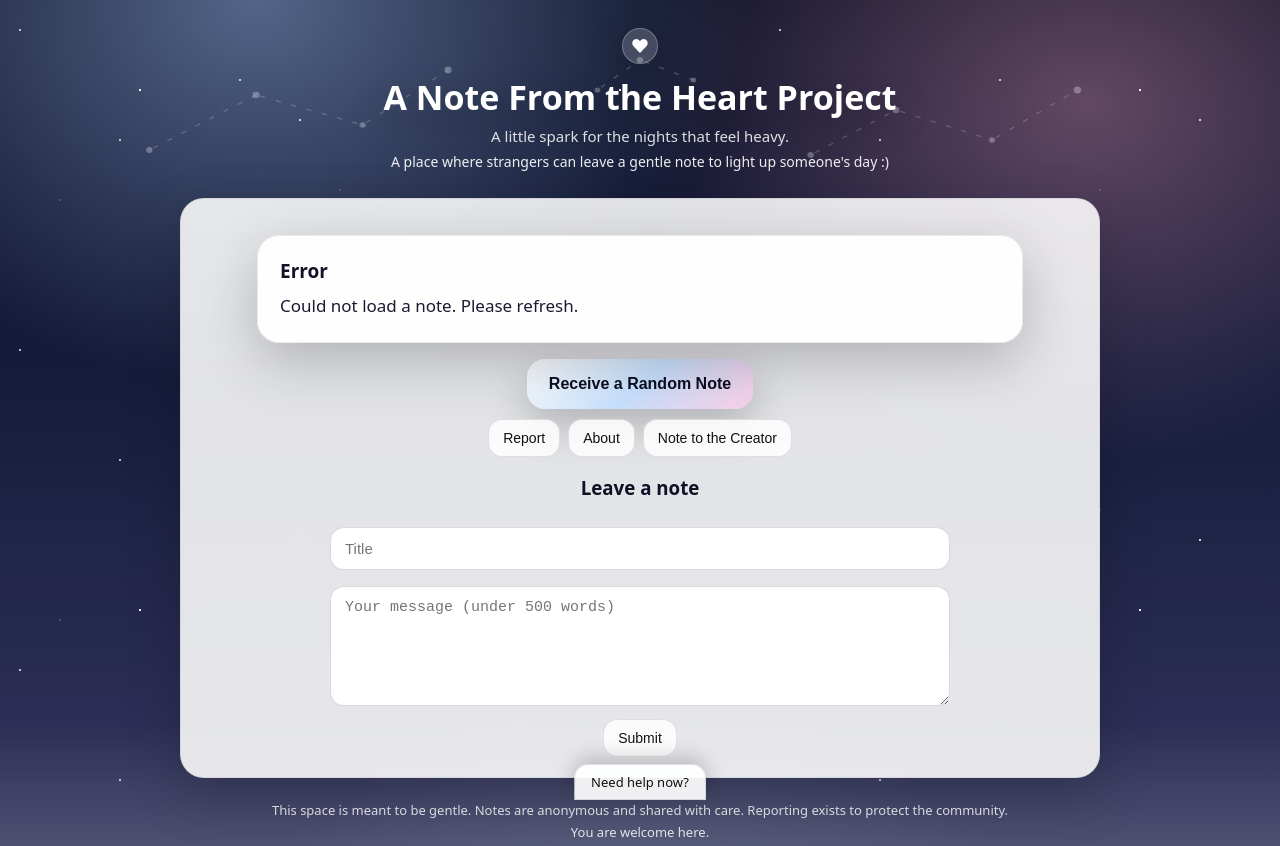
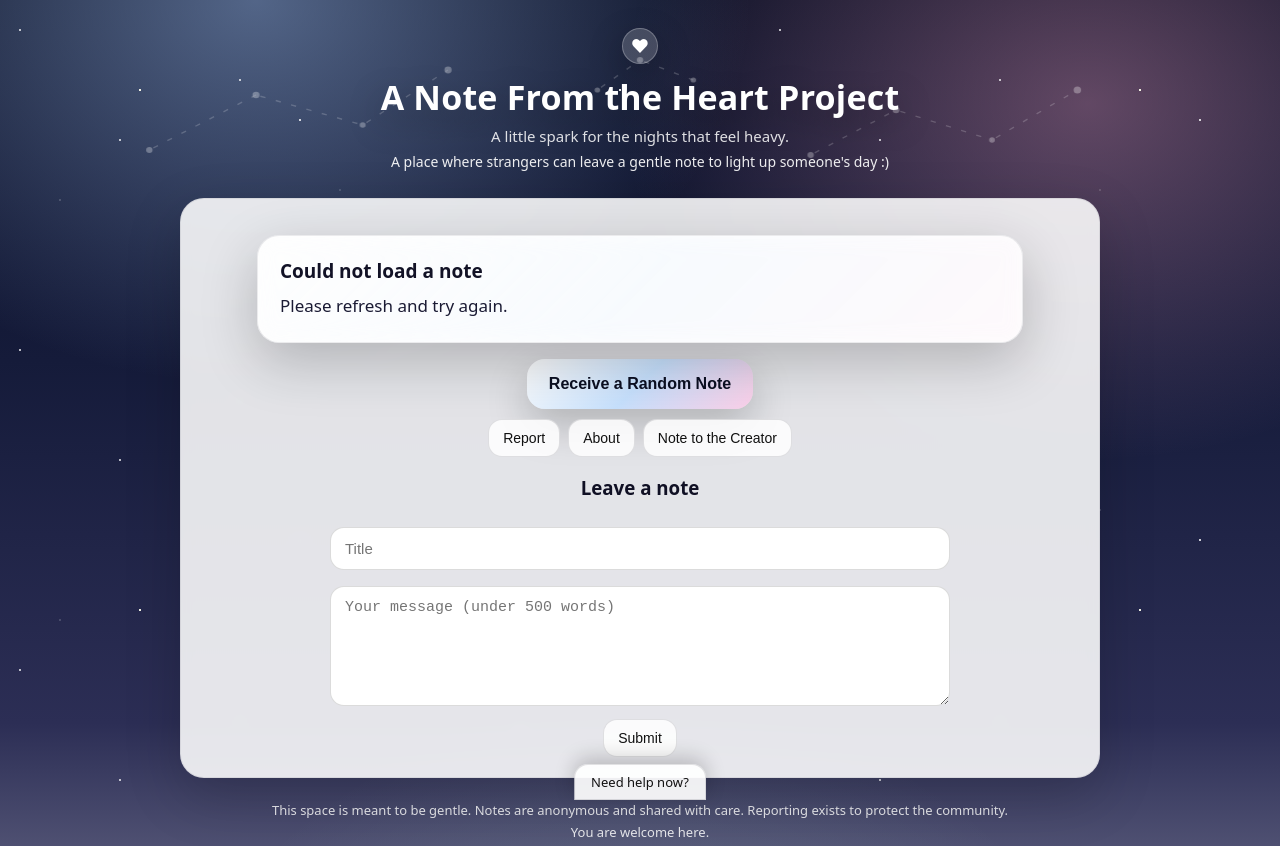
Before and after one commit to alveenas/A-Note-From-the-Heart-Project, a website: page public/index.html in a window 1280 px wide. Shown: the top 846 px of the page. Drawn offline with Linux system fonts and the light colour scheme; no server answers.

Commit message:
Update homepage content

```diff
--- a/public/index.html
+++ b/public/index.html
@@ -4,6 +4,9 @@
 <meta charset="utf-8">
 <meta name="viewport" content="width=device-width, initial-scale=1">
 <title>A Note From the Heart Project</title>
+
+<!-- Favicon -->
+<link rel="icon" href="/favicon.ico">
 
 <style>
   :root{
@@ -34,6 +37,7 @@ body{
     pointer-events:none;
   }
 
+  /* twinkling star field */
   .stars1,.stars2,.stars3,.stars4{
     z-index:0;
     background-repeat:repeat;
@@ -78,7 +82,7 @@ body{
   }
   @keyframes twinkle{50%{opacity:.95}}
 
-/* Constellations */
+  /* Constellations (background SVG layer) */
   .constellations{
     z-index:1;
     opacity:.55;
@@ -103,13 +107,15 @@ body{
   }
   @keyframes pulse{50%{opacity:.55}}
 
-/* Shooting stars (behind content) */
+  /* Shooting stars (behind everything) */
   .shooting-stars{
-  z-index:2;
+    z-index:2; /* content is z-index 10 */
     overflow:hidden;
   }
   .shooting-stars span{
     position:absolute;
+    top:0;
+    left:0;
     width:180px;
     height:2px;
     background:linear-gradient(90deg, rgba(255,255,255,0), rgba(255,255,255,.95), rgba(255,255,255,0));
@@ -118,15 +124,28 @@ body{
     filter:blur(.2px);
     animation:shoot 7s linear infinite;
   }
-.shooting-stars span:nth-child(1){ top:12%; left:-30%; animation-delay:0s;  animation-duration:8s;}
-.shooting-stars span:nth-child(2){ top:28%; left:-50%; animation-delay:2.2s;animation-duration:9s;}
-.shooting-stars span:nth-child(3){ top:44%; left:-40%; animation-delay:4.2s;animation-duration:8.5s;}
-.shooting-stars span:nth-child(4){ top:18%; left:-60%; animation-delay:5.4s;animation-duration:10s;}
+  .shooting-stars span::after{
+    content:"";
+    position:absolute;
+    right:-10px;
+    top:-4px;
+    width:10px;
+    height:10px;
+    background:rgba(255,255,255,.95);
+    border-radius:50%;
+    filter:blur(1px);
+    opacity:.7;
+  }
+  .shooting-stars span:nth-child(1){ top:12%; left:-30%; animation-delay:0s; animation-duration:8s; }
+  .shooting-stars span:nth-child(2){ top:28%; left:-50%; animation-delay:2.2s; animation-duration:9s; }
+  .shooting-stars span:nth-child(3){ top:44%; left:-40%; animation-delay:4.2s; animation-duration:8.5s; }
+  .shooting-stars span:nth-child(4){ top:18%; left:-60%; animation-delay:5.4s; animation-duration:10s; }
+
   @keyframes shoot{
     0%   { transform:translateX(-30vw) translateY(0) rotate(-20deg); opacity:0; }
-  10%  { opacity:.55; }
-  45%  { opacity:.55; }
-  60%  { transform:translateX(160vw) translateY(24vh) rotate(-20deg); opacity:0; }
+    8%   { opacity:.55; }
+    35%  { opacity:.55; }
+    55%  { transform:translateX(160vw) translateY(24vh) rotate(-20deg); opacity:0; }
     100% { opacity:0; }
   }
 
@@ -138,7 +157,10 @@ body{
     z-index:10;
   }
 
-.header{padding-bottom:10px}
+  .header{
+    position:relative;
+    padding-bottom:10px;
+  }
 
   .heart{
     display:inline-flex;
@@ -160,10 +182,22 @@ h1{
     font-size:34px;
     margin:0 0 6px;
     text-shadow:0 12px 35px rgba(0,0,0,.4);
+    letter-spacing:.2px;
   }
 
-.tagline{color:rgba(255,255,255,.85);font-size:15px;margin:0 0 6px}
-.mission{color:rgba(255,255,255,.92);font-size:14px;max-width:660px;margin:0 auto 16px;line-height:1.45}
+  .tagline{
+    color:rgba(255,255,255,.85);
+    font-size:15px;
+    margin:0 0 6px;
+  }
+
+  .mission{
+    color:rgba(255,255,255,.92);
+    font-size:14px;
+    max-width:660px;
+    margin:0 auto 16px;
+    line-height:1.45;
+  }
 
   .card{
     background:var(--glass);
@@ -174,7 +208,11 @@ h1{
     backdrop-filter: blur(6px);
   }
 
-#count{font-weight:650;margin-bottom:10px;color:#15152c}
+  #count{
+    font-weight:650;
+    margin-bottom:10px;
+    color:#15152c;
+  }
 
   #note{
     background:var(--card);
@@ -188,12 +226,37 @@ h1{
     position:relative;
     overflow:hidden;
   }
-#note-title{font-size:19px;margin:0 0 8px;color:#121226}
-#note-message{font-size:17px;line-height:1.65;white-space:pre-wrap;margin:0;color:#1a1a33}
 
-/* fade-in for each new note */
-.note-fade{animation:noteFade .35s ease}
-@keyframes noteFade{from{opacity:0;transform:translateY(6px)}to{opacity:1;transform:none}}
+  #note::before{
+    content:"";
+    position:absolute;
+    inset:-2px;
+    background:linear-gradient(135deg, rgba(255,255,255,.55), rgba(196,224,255,.32), rgba(255,205,232,.28));
+    filter:blur(10px);
+    opacity:.35;
+    z-index:0;
+  }
+  #note > *{ position:relative; z-index:1; }
+
+  #note-title{
+    font-size:19px;
+    margin:0 0 8px;
+    color:#121226;
+  }
+  #note-message{
+    font-size:17px;
+    line-height:1.65;
+    white-space:pre-wrap;
+    margin:0;
+    color:#1a1a33;
+  }
+
+  /* Fade-in for each new note */
+  .note-fade{ animation:noteFade .35s ease; }
+  @keyframes noteFade{
+    from{ opacity:0; transform:translateY(6px); }
+    to{ opacity:1; transform:none; }
+  }
 
   .primary-btn{
     display:block;
@@ -209,9 +272,18 @@ h1{
     box-shadow:0 16px 40px rgba(0,0,0,.22);
     transition:transform .12s ease, box-shadow .12s ease;
   }
-.primary-btn:hover{transform:translateY(-1px);box-shadow:0 20px 50px rgba(0,0,0,.26)}
+  .primary-btn:hover{
+    transform:translateY(-1px);
+    box-shadow:0 20px 50px rgba(0,0,0,.26);
+  }
 
-.action-row{display:flex;justify-content:center;flex-wrap:wrap;gap:8px;margin-bottom:8px}
+  .action-row{
+    display:flex;
+    justify-content:center;
+    flex-wrap:wrap;
+    gap:8px;
+    margin-bottom:8px;
+  }
 
   .secondary-btn{
     padding:10px 14px;
@@ -262,7 +334,7 @@ footer{
     margin-right:auto;
   }
 
-/* Crisis popup */
+  /* Crisis support popup */
   #crisis-tab{
     position:fixed;
     bottom:0;
@@ -296,12 +368,12 @@ footer{
   #crisis-popup a{color:#1b3cff;text-decoration:none}
   #crisis-popup a:hover{text-decoration:underline}
 
-/* Mobile */
   @media(max-width:520px){
     body{padding:18px 12px 190px}
     h1{font-size:26px}
     .mission{font-size:13px;padding:0 6px}
     .primary-btn{width:100%}
+    .action-row{gap:8px}
     .action-row .secondary-btn{width:100%}
     #note{padding:16px}
     #note-message{font-size:16px}
@@ -312,7 +384,7 @@ footer{
 
 <body>
 
-<!-- Background -->
+<!-- Background layers -->
 <div class="bg-layer stars1"></div>
 <div class="bg-layer stars2"></div>
 <div class="bg-layer stars3"></div>
@@ -348,7 +420,6 @@ footer{
   <span></span><span></span><span></span><span></span>
 </div>
 
-<!-- Content -->
 <div class="wrap">
   <div class="header">
     <div class="heart" aria-hidden="true">♥</div>
@@ -358,7 +429,7 @@ footer{
   </div>
 
   <div class="card">
-    <div id="count">Loading…</div>
+    <div id="count"></div>
 
     <div id="note">
       <h2 id="note-title">Loading a note…</h2>
@@ -392,6 +463,7 @@ footer{
 
     <h3 style="margin-top:18px">Leave a note</h3>
     <input id="title" placeholder="Title">
+    <input id="website" style="display:none">
     <textarea id="message" placeholder="Your message (under 500 words)"></textarea><br>
     <button class="secondary-btn" onclick="submitNote()">Submit</button>
   </div>
@@ -404,7 +476,6 @@ footer{
   </footer>
 </div>
 
-<!-- Crisis Support -->
 <div id="crisis-tab" onclick="toggleCrisis()">Need help now?</div>
 <div id="crisis-popup" aria-live="polite">
   <h3>You deserve support</h3>
@@ -414,7 +485,7 @@ footer{
     <li><strong>UK & ROI:</strong> Samaritans – <b>116 123</b></li>
     <li><strong>Australia:</strong> Lifeline – <b>13 11 14</b></li>
     <li><strong>India:</strong> AASRA – <b>91-9820466726</b></li>
-    <li><strong>Worldwide:</strong> <a href="https://findahelpline.com" target="_blank">findahelpline.com</a></li>
+    <li><strong>Worldwide:</strong> <a href="https://findahelpline.com" target="_blank" rel="noopener">findahelpline.com</a></li>
   </ul>
   <button class="secondary-btn" onclick="toggleCrisis()">Close</button>
 </div>
@@ -439,8 +510,8 @@ function getNote(){
         fadeNote();
       })
       .catch(() => {
-      document.getElementById("note-title").innerText = "Error";
-      document.getElementById("note-message").innerText = "Could not load a note. Please refresh.";
+        document.getElementById("note-title").innerText = "Could not load a note";
+        document.getElementById("note-message").innerText = "Please refresh and try again.";
       });
   }
 
@@ -450,20 +521,17 @@ function submitNote(){
       headers:{ "Content-Type":"application/json" },
       body:JSON.stringify({
         title: document.getElementById("title").value,
-      message: document.getElementById("message").value
+        message: document.getElementById("message").value,
+        website: document.getElementById("website").value
       })
-  }).then(async (res)=>{
-    if(!res.ok){
-      const t = await res.text().catch(()=> "");
-      alert("Your note didn’t send. " + (t || "Please try again."));
-      return;
-    }
-    alert("Your note was sent. Thank you for sharing kindness.");
-    document.getElementById("title").value="";
-    document.getElementById("message").value="";
+    }).then(res => {
+      if(!res.ok) throw new Error("submit failed");
+      document.getElementById("title").value = "";
+      document.getElementById("message").value = "";
       loadCount();
-  }).catch(()=>{
-    alert("Network error. Please refresh and try again.");
+      alert("Your note was sent. Thank you for being here.");
+    }).catch(() => {
+      alert("Something went wrong while sending. Please try again.");
     });
   }
 
@@ -475,17 +543,17 @@ function reportNote(){
       method:"POST",
       headers:{ "Content-Type":"application/json" },
       body:JSON.stringify({ noteId: currentId })
-  }).then(()=>getNote());
+    }).then(() => getNote());
   }
 
   function toggleAbout(){
     const a = document.getElementById("about");
     if(a.style.display === "block"){
       a.classList.remove("open");
-    setTimeout(()=> a.style.display="none", 200);
+      setTimeout(() => a.style.display = "none", 200);
     }else{
-    a.style.display="block";
-    requestAnimationFrame(()=> a.classList.add("open"));
+      a.style.display = "block";
+      requestAnimationFrame(() => a.classList.add("open"));
     }
   }
 
@@ -496,6 +564,10 @@ function openFeedback(){
       method:"POST",
       headers:{ "Content-Type":"application/json" },
       body:JSON.stringify({ message: msg })
+    }).then(() => {
+      alert("Sent. Thank you for taking the time to write.");
+    }).catch(() => {
+      alert("Could not send right now. Please try again.");
     });
   }
 
@@ -505,11 +577,11 @@ function toggleCrisis(){
 
   function loadCount(){
     fetch("/count")
-    .then(r=>r.json())
-    .then(d=>{
+      .then(r => r.json())
+      .then(d => {
         document.getElementById("count").innerText = d.total + " notes shared";
       })
-    .catch(()=>{
+      .catch(() => {
         document.getElementById("count").innerText = "";
       });
   }
```
Also changed, not shown: public/favicon.ico (added), public/public/favicon.ico (added). Lines whose indentation alone changed are shown as unchanged.
